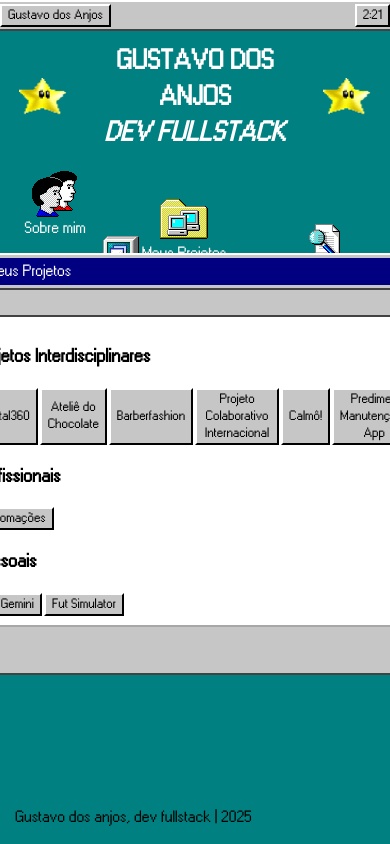
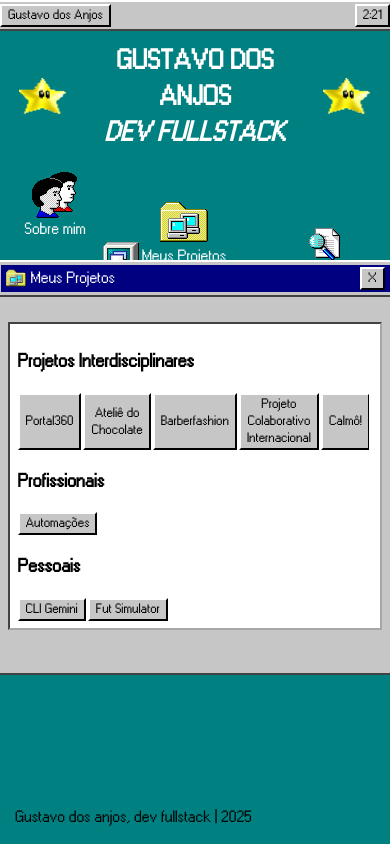
Before and after one commit to GustavoAnjos99/portfolio_win98, a React (Vite) app: page / in a window 390 px wide. Both pictures are taken after a click on the element "Meus Projetos". Built offline with nearby package versions, Linux system fonts and the light colour scheme.

Commit message:
[fix](mobile, links): meus projetos fora da tela && links dos projetos

```diff
--- a/src/assets/texts/projetos/projetos.js
+++ b/src/assets/texts/projetos/projetos.js
@@ -22,12 +22,12 @@ export const projetos = {
         "Barberfashion": {
             "foto": barberfashion,
             "texto": 'Este é o projeto interdiciplinar referente ao terceiro semestre da minha faculdade, e aqui, fiquei no back-end. Nós utilizamos python para a linguagem do back-end e o mongoDB como banco de dados. O projeto é um sistema de gerenciamento de barbearia, onde há as partes do funcionário, gerente e cliente.',
-            "links": ['https://github.com/GrupoZonaLeste/BarberFashion', '']
+            "links": ['https://github.com/GrupoZonaLeste/BarberFashion', '#']
         },
         "Projeto Colaborativo Internacional": {
             "foto": pci,
             "texto": 'Este projeto foi feito por conta da parceria da FATEC com a Uniminuto da colômbia, fizemos grupos que misturavam brasileiros e colombianos para ser feito um site que deveria ter como tema um dos tópicos da Agenda 2030 da ONU. Escolhemos fazer sobre a erradicação da pobreza, que infelizmente é algo presente na rotina de muitos brasileiros e colômbianos.',
-            "links": ['', '']
+            "links": ['#', '#']
         },
         "Calmô!": {
             "foto": calmo,
@@ -37,21 +37,21 @@ export const projetos = {
         "Predimec Manutenções App": {
             "foto": predimecmanutapp,
             "texto": 'O projeto do quinto semestre da faculdade foi desenvolvido para resolver os problemas da Predimec, empresa de manutenção preventiva e preditiva de equipamentos indútriais. Isso tornou-se necessário criar um sistema para que a empresa consiga armazenar e organizar as fotos dos serviços prestados. Também havia a necessidade de facilitar o processo de geração dos relatórios referentes a cada manutenção. A aplicação foi feita em React Native, Node e PostgreSQL',
-            "links": ['https://github.com/GrupoZonaLeste/Predimec-ManutencoesApp', '']
+            "links": ['https://github.com/GrupoZonaLeste/Predimec-ManutencoesApp', '#']
         },
     },
     "Profissionais": {
         "Automações": {
             "foto": '',
             "texto": 'Projeto que automatiza o desenvolvimento e formatação dos relatórios de análise de vibrações da Predimec. Os relatórios são gerados por um outro programa onde o mesmo adiciona os dados das análise de vibrações em um arquivo Word, a partir disso é onde começa a formatação para criar os relatórios Predimec. Colocando o arquivo Word com os dados e o Excel para criação de tabelas e gráficos, é só executar a aplicação para ter os relatórios prontos. O projeto inteiro foi desenvolvido utilizando Python e suas bibiotecas.',
-            "links": ['https://github.com/GustavoAnjos99/Predimec-AnaliseVibracoes', '']
+            "links": ['https://github.com/GustavoAnjos99/Predimec-AnaliseVibracoes', '#']
         }
     },
     "Pessoais": {
         "CLI Gemini": {
             "foto": cligemini,
             "texto": 'O projeto se trata de um CLI construído através do framework Typer, que é próprio para fazer CLIs. A ideia do projeto é que ele foi feito para receber prompts de IA utilizando a API do Gemini da Google. om esse CLI você pode perguntar a IA pro um prompt simples, fazer ela ler arquivos e imagens e responder de acordo com seu prompt, e, até criar arquivos .txt ou .md que contém a resposta da IA.',
-            "links": ['https://github.com/GustavoAnjos99/CLI-Typer-Gemini', '']
+            "links": ['https://github.com/GustavoAnjos99/CLI-Typer-Gemini', '#']
         },
         "Fut Simulator": {
             "foto": futsimulator,
--- a/src/components/windows_contents/MeusProjetos.jsx
+++ b/src/components/windows_contents/MeusProjetos.jsx
@@ -14,7 +14,7 @@ export const PageProjeto = (props) => {
             <img src={props.data.foto} style={{ display: imgok ? 'block' : 'none', width: props.mobile ? '20%' : '100%', border: `2px solid gray` }} onError={() => setImgOk(false)} />
             <h3>{props.nameProject}</h3>
             <p style={{ textAlign: 'justify' }}>{props.data.texto}</p>
-            <p><a href={props.data.links[0]}>Github</a> | <a href={props.data.links[1]}>Projeto</a></p>
+            <p><a href={props.data.links[0]} style={{color: props.data.links[0] == '#' ? 'gray' : ''}}>Github</a> | <a href={props.data.links[1]} style={{color: props.data.links[1] == '#' ? 'gray' : ''}}>Projeto</a></p>
             <div style={{display: 'flex', gap: '50%', justifyContent: 'center'}}>
                   <img src={folder} style={{ width: '5vw', height: '5vw' }} />
                   <img src={folder} style={{ width: '5vw', height: '5vw' }} />
@@ -61,7 +61,7 @@ export const MeusProjetos = () => {
                     tiposProjetos.map(element => {
                         return <div>
                             <h3>{element}</h3>
-                            <div style={{ display: 'flex', flexDirection: window.innerWidth < 615 ? 'row' : 'column' , gap: 2, width: '100%'}}>
+                            <div style={{ display: 'flex', flexDirection: window.innerWidth < 615 ? 'row' : 'column', gap: 2, width: window.innerWidth < 615 ? '90vw' : '100%', overflowY: 'auto'}}>
                                 {
                                     Object.keys(projetos[element]).map(element => {
                                         return <ButtonWin title={element} function={() => openProject(element, "o")} />
```
